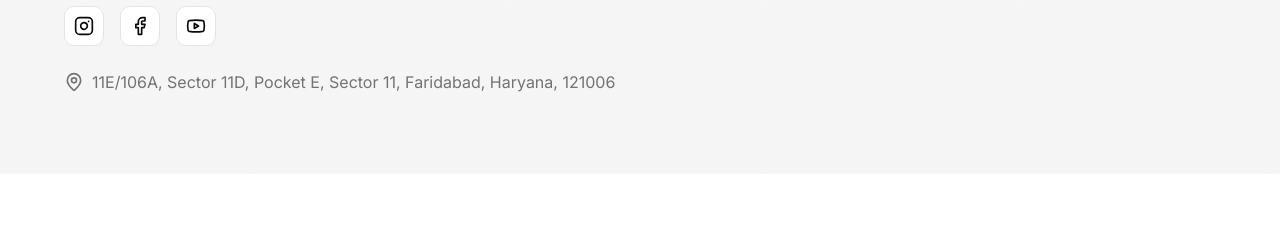
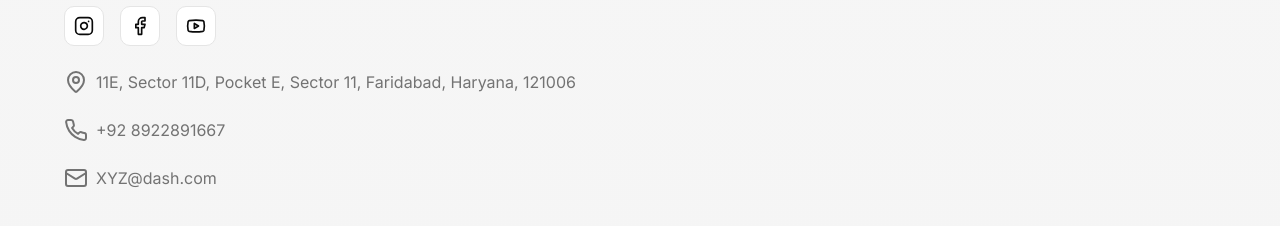
Before and after one commit to priyanshu-11956/try-brands, a Next.js app: page / in a window 1280 px wide. Shown: the part 3706-3932 px from the top of the page. Before the commit the page ends 3880 px from the top, so only its background shows below. Built offline with nearby package versions, Linux system fonts and the light colour scheme.

Commit message:
minor changes

```diff
--- a/components/sections/contact-section.tsx
+++ b/components/sections/contact-section.tsx
@@ -1,7 +1,7 @@
 "use client";
 
 import { motion } from "framer-motion";
-import { Send, Instagram, Facebook, Youtube, MapPin } from "lucide-react";
+import {Mail, Phone, Send, Instagram, Facebook, Youtube, MapPin } from "lucide-react";
 import { Button } from "@/components/ui/button";
 import { Input } from "@/components/ui/input";
 import { Textarea } from "@/components/ui/textarea";
@@ -71,8 +71,16 @@ export function ContactSection({ inView }: { inView: boolean }) {
           </Button>
         </div>
         <div className="flex items-center space-x-2 text-muted-foreground">
-          <MapPin className="h-5 w-5" />
-          <span>11E/106A,  Sector 11D, Pocket E, Sector 11, Faridabad, Haryana, 121006</span>
+          <MapPin className="h-6 w-6" />
+          <span>11E, Sector 11D, Pocket E, Sector 11, Faridabad, Haryana, 121006</span>
+        </div>
+        <div className="flex items-center space-x-2 text-muted-foreground">
+          <Phone className="h-6 w-6" />
+          <span>+92 8922891667</span>
+        </div>
+        <div className="flex items-center space-x-2 text-muted-foreground">
+          <Mail className="h-6 w-6" />
+          <span>XYZ@dash.com</span>
         </div>
       </motion.div>
 
```
